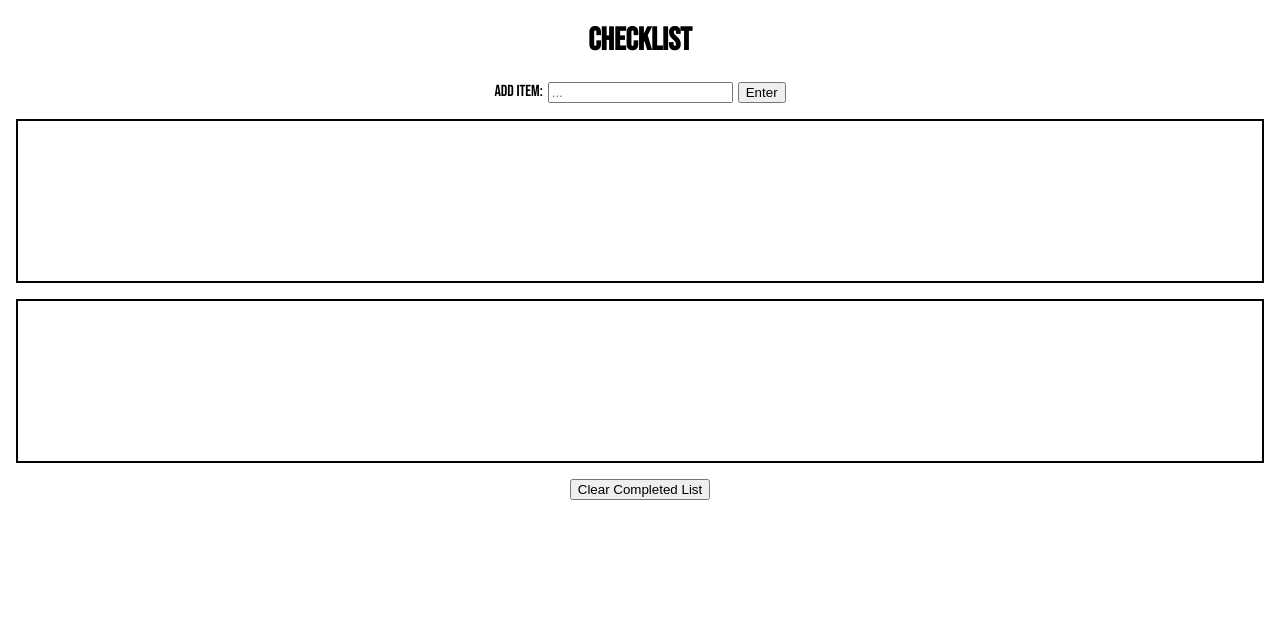
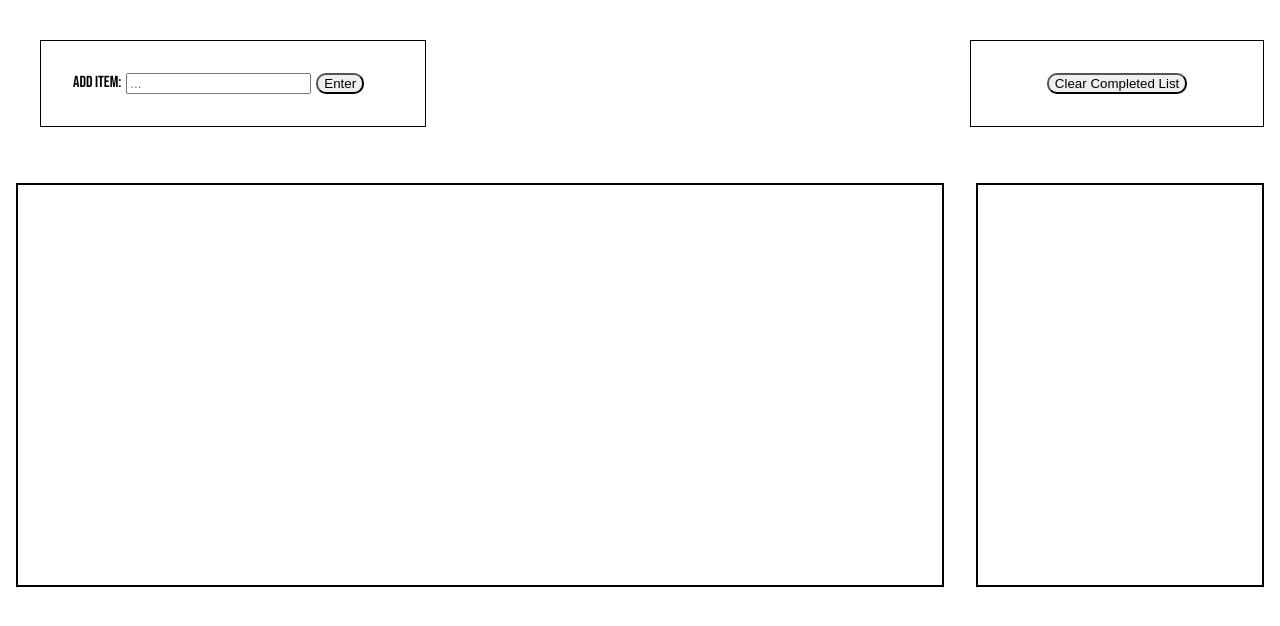
Before and after one commit to bboston2008/checklist, a plain HTML site: page index.html in a window 1280 px wide. Drawn offline with Linux system fonts and the light colour scheme.

Commit message:
Style and design changes

```diff
--- a/index.html
+++ b/index.html
@@ -10,13 +10,17 @@
 </head>
 
 <body>
-    <h1>CHECKLIST</h1>
-    <div>
+    <div id="button-box">
         <div id="add-item">
                 <label for="user-input">Add item:</label>
                 <input id="user-input" type="text" placeholder="...">
                 <button id="enter-items">Enter</button>
         </div>
+        <div id="remove-items">
+            <button id="erase">Clear Completed List</button>
+        </div>
+    </div>
+    <div></div>
     <div id="list-container">
         <div id="active-list">
             <div class="list-box">
@@ -31,10 +35,7 @@
                 </div>
         </div>
     </div>
-        <div class="remove-items">
-            <button id="erase">Clear Completed List</button>
-        </div>
-    </div>
+
         <script type="text/javascript" src="script.js"></script>
 </body>
 
--- a/style.css
+++ b/style.css
@@ -1,3 +1,5 @@
+/* REDS------------ */
+
 @import url('https://fonts.googleapis.com/css2?family=Bebas+Neue&display=swap');
 
 body {
@@ -13,34 +15,99 @@ li {
     list-style: none;
 }
 
-.marked {
-    text-decoration: line-through;
+label {
+    margin-right: 5px;
+}
+
+ul {
+    padding-left: .25rem;
+}
+
+button {
+    transition: all .3s ease-in-out 0s;
+}
+
+/* Button Input / Delete -------- */
+
+#button-box {
+    display: flex;
+    flex-wrap: wrap;
+    justify-content: space-between;
 }
 
 #add-item {
     display: flex;
     flex-wrap: wrap;
+    margin: 2.5rem;
+    border: 1px solid black;
+    padding: 2rem;
+    width: 25%;
+    min-width: 15rem;
+}
+
+#remove-items {
+    display: flex;
+    flex-wrap: wrap;
     justify-content: center;
+    margin: 2.5rem 1rem 2.5rem 2.5rem;
+    border: 1px solid black;
+    padding: 2rem;
+    width: 17.8%;
 }
 
 #enter-items {
     margin-left: 5px;
+    border-radius: 10px
 }
 
-.remove-items {
-    display: flex;
-    justify-content: center;
+#enter-items:hover {
+    background-color: rgba(0, 0, 255, 0.7);
+    border-radius: 10px;
 }
 
 #userInput {
     border-radius: 13px;
 }
 
+#erase {
+    height: fit-content;
+    border-radius: 10px;
+}
+
+#erase:hover {
+    background-color: rgb(255, 0, 0, 0.7);
+    border-radius: 10px;
+}
+
+/* List Boxes--------- */
+
+#list-container {
+    display: flex;
+    flex-wrap: wrap;
+    /* flex-direction: row; */
+}
+
+#active-list {
+    width: 75%;
+}
+
+#finished-list {
+    width: 25%;
+    min-width: 15rem;
+    overflow: auto;
+}
+
+#fin-list {
+    display: flex;
+    overflow: auto;
+    width: 100%;
+}
+
 .list-box {
     display: flex;
     overflow: hidden;
     border: 2px solid black;
-    height: 10rem;
+    height: 25rem;
     font-size: 1rem;
     margin: 1rem;
 }
@@ -56,13 +123,7 @@ li {
     grid-template-rows: 1fr, 1fr;
 }
 
-.item {
-    padding: .3rem;
-}
-
-label {
-    margin-right: 5px;
-}
+/* List Items-------- */
 
 .done-button,
 .undo-button {
@@ -73,3 +134,11 @@ label {
     border: 3px solid rgb(96, 8, 212);
     background-color: red;
 }
+
+.item {
+    padding: .3rem;
+}
+
+.marked {
+    text-decoration: line-through;
+}
```
Lines whose indentation alone changed are shown as unchanged.
